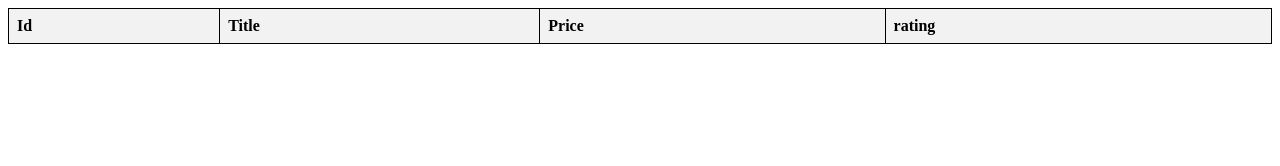
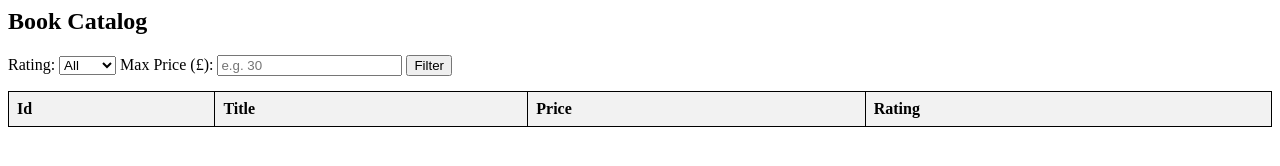
Before and after one commit to elakkiya-sekar/ecommerce-scraper, a plain HTML site: page index.html in a window 1280 px wide. Drawn offline with Linux system fonts and the light colour scheme; no server answers.

Commit message:
Add interactive frontend filtering and dynamic query parameters

```diff
--- a/index.html
+++ b/index.html
@@ -1,45 +1,83 @@
 <html>
     <head>
-        <title></title>
+        <title>Book Scraper Dashboard</title>
         <style>
-    table { border-collapse: collapse; width: 100%; }
+            table { border-collapse: collapse; width: 100%; margin-top: 15px; }
             th, td { border: 1px solid black; padding: 8px; text-align: left; }
             th { background-color: #f2f2f2; }
+            .filter-container { margin-bottom: 15px; }
         </style>
     </head>
     <body>
+        <h2>Book Catalog</h2>
+
+        <div class="filter-container">
+            <label for="rating-select">Rating: </label>
+            <select id="rating-select">
+                <option value="">All</option>
+                <option value="One">One</option>
+                <option value="Two">Two</option>
+                <option value="Three">Three</option>
+                <option value="Four">Four</option>
+                <option value="Five">Five</option>
+            </select>
+
+            <label for="max-price-input">Max Price (£): </label>
+            <input type="number" id="max-price-input" placeholder="e.g. 30" step="0.01">
+
+            <button onclick="loadBooks()">Filter</button>
+        </div>
+
         <table>
             <thead>
                 <tr>
                     <th>Id</th>
                     <th>Title</th>
                     <th>Price</th>
-                <th>rating</th>
+                    <th>Rating</th>
                 </tr>
-
             </thead>
             <tbody id="table-body">
-
             </tbody>
-
         </table>
 
+        <script>
+            function loadBooks() {
+                const rating = document.getElementById("rating-select").value;
+                const maxPrice = document.getElementById("max-price-input").value;
 
-        <script>
-            fetch("http://127.0.0.1:8000/books")
-            .then(response=>response.json())
-            .then(data=>{
-                let rows="";
-                data.forEach(book=>{
-                    rows+=`<tr><td>${book.id}</td>
+                // Dynamically append query parameters if options are selected
+                let url = "http://127.0.0.1:8000/books?";
+                const params = new URLSearchParams();
+
+                if (rating) {
+                    params.append("rating", rating);
+                }
+                if (maxPrice) {
+                    params.append("max_price", maxPrice);
+                }
+
+                url += params.toString();
+
+                fetch(url)
+                    .then(response => response.json())
+                    .then(data => {
+                        let rows = "";
+                        data.forEach(book => {
+                            rows += `<tr>
+                                <td>${book.id}</td>
                                 <td>${book.title}</td>
-                        <td>${book.price}</td>
+                                <td>£${book.price}</td>
                                 <td>${book.rating}</td>
                             </tr>`;
                         });
-                document.getElementById("table-body").innerHTML=rows;
+                        document.getElementById("table-body").innerHTML = rows;
                     })
-            .catch(error => console.error(error));
+                    .catch(error => console.error("Error fetching books:", error));
+            }
+
+            // Automatically load all books when page first loads
+            loadBooks();
         </script>
     </body>
 </html>
```
Lines whose indentation alone changed are shown as unchanged.
